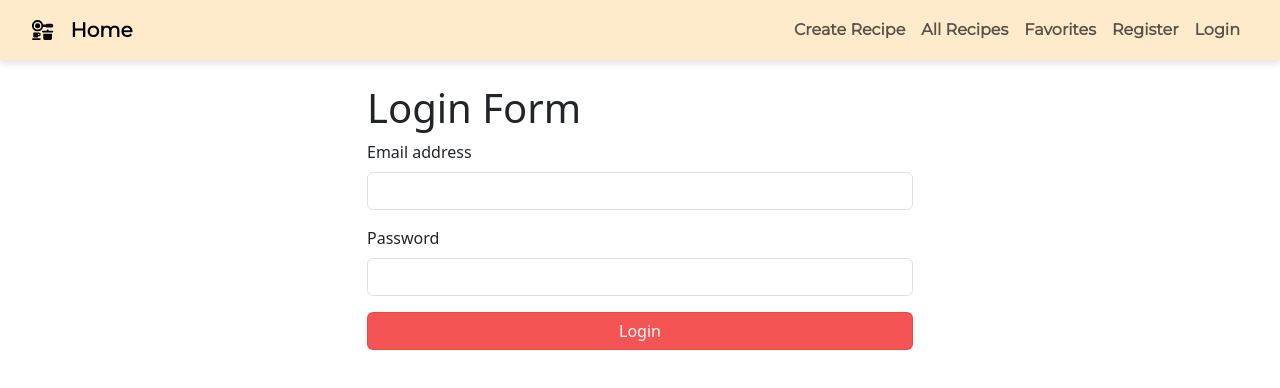
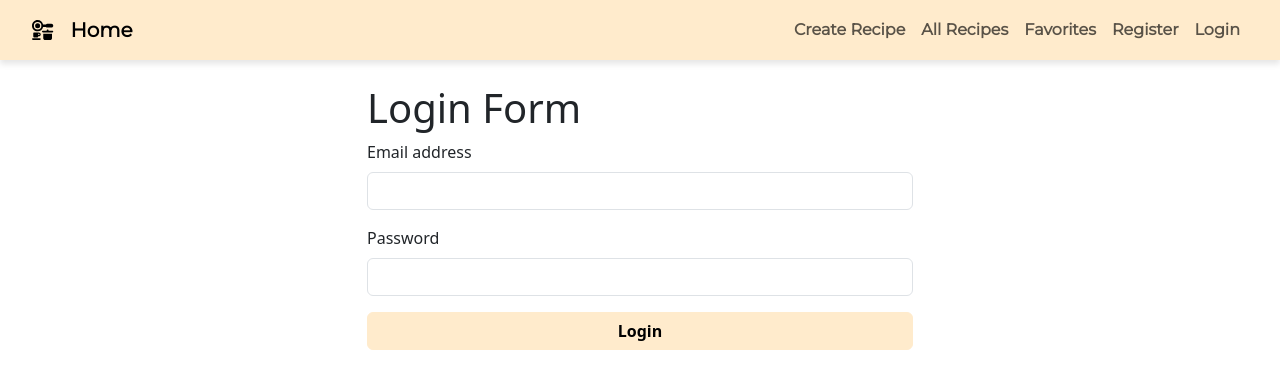
Before and after one commit to JishvaShah/RecipeVaultApp, a React (Vite) app in the folder front/: page /login in a window 1280 px wide. Shown: the top 388 px of the page. Built offline with nearby package versions, Linux system fonts and the light colour scheme; a web font is replaced by a local one.

Commit message:
Changing buttons for maintaing proper contrast ratio.

```diff
--- a/front/src/pages/CreateRecipe.css
+++ b/front/src/pages/CreateRecipe.css
@@ -8,9 +8,10 @@
 }
 
 .btn.btn-primary{
-    color:white;
-    background-color: rgba(243, 66, 66, 0.9);
-    border-color: rgba(243, 66, 66, 0.9);
+    color:black;
+    font-weight: 600;
+    background-color: #ffebcc;
+    border-color: #ffebcc;
 
 }
 
```
